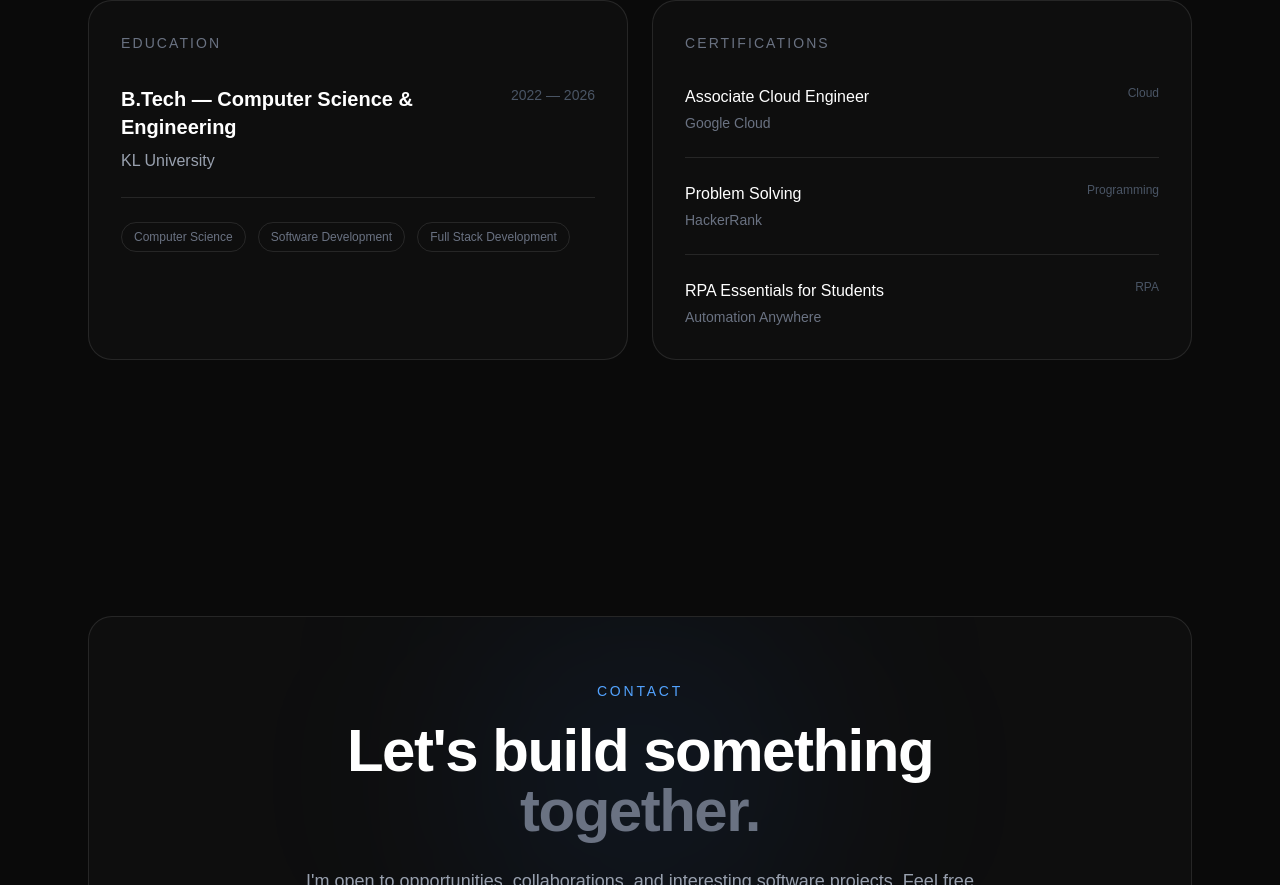
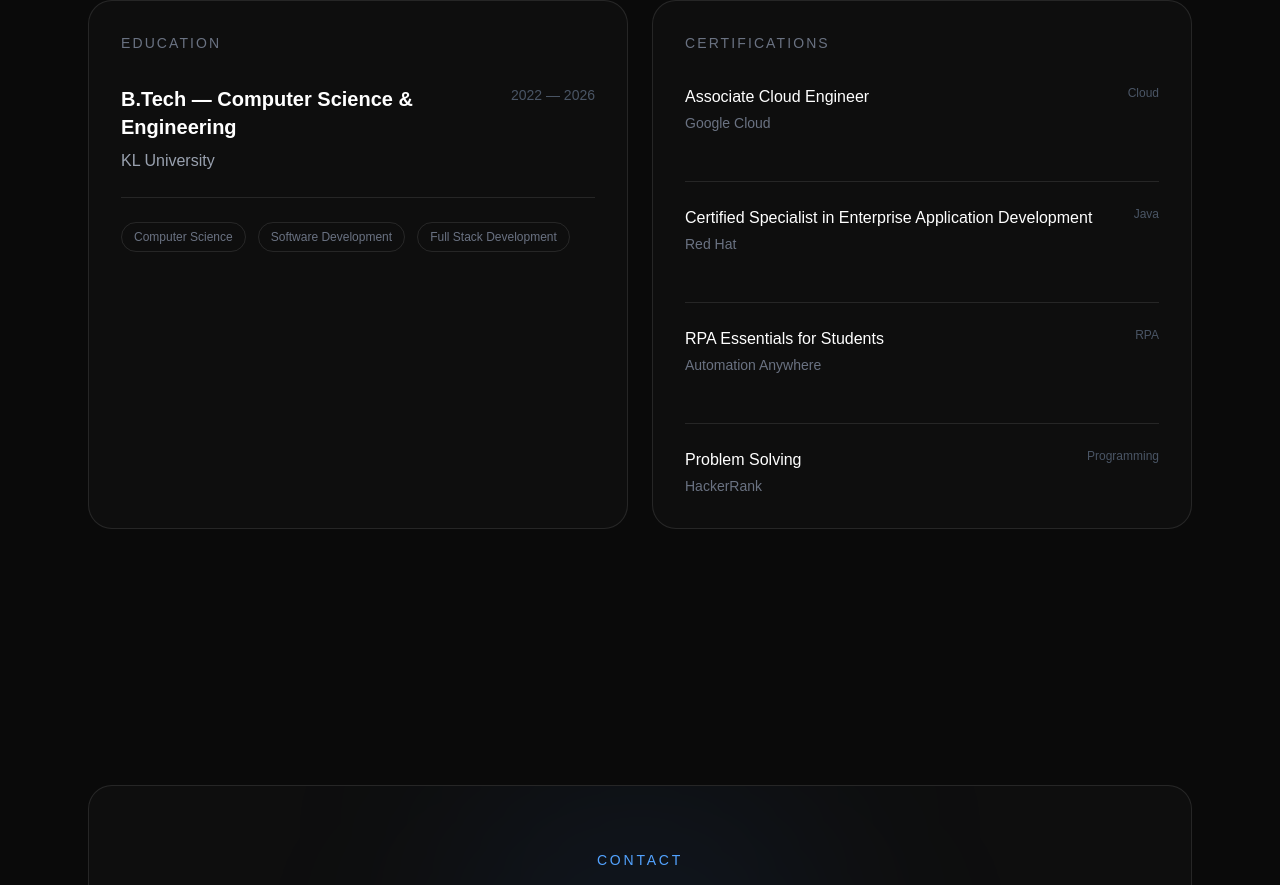
Before and after one commit to shaikyasirahmed07/yasir-portfolio, a Next.js app: page / in a window 1280 px wide. Shown: the part 5555-6440 px from the top of the page. Built offline with nearby package versions, Linux system fonts and the light colour scheme.

Commit message:
Add certification verification links

```diff
--- a/src/app/page.tsx
+++ b/src/app/page.tsx
@@ -1734,29 +1734,111 @@ export default function Home() {
 
               <div className="mt-8 space-y-6">
 
-                {/* Google Cloud */}
-                <div className="group">
+                {/* =================================================
+                    GOOGLE CLOUD
+                ================================================= */}
+                <a
+                  href="https://www.credly.com/badges/008d1182-11c8-4bc0-9a50-de89171630a3/public_url"
+                  target="_blank"
+                  rel="noopener noreferrer"
+                  className="group block"
+                >
                   <div className="flex items-start justify-between gap-4">
+
                     <div>
-                      <h3 className="font-medium text-white">
+                      <h3 className="font-medium text-white transition-colors group-hover:text-blue-400">
                         Associate Cloud Engineer
                       </h3>
 
                       <p className="mt-1 text-sm text-gray-500">
                         Google Cloud
                       </p>
+
+                      <p className="mt-2 text-xs text-blue-400 opacity-0 transition-opacity group-hover:opacity-100">
+                        View Credential ↗
+                      </p>
                     </div>
 
                     <span className="text-xs text-gray-600">
                       Cloud
                     </span>
+
                   </div>
-                </div>
-
-
-                {/* HackerRank */}
+                </a>
+
+
+                {/* =================================================
+                    RED HAT
+                ================================================= */}
+                <a
+                  href="https://www.credly.com/badges/bbefff8e-25cd-4ce0-bcc6-8a8c17d35a89/public_url"
+                  target="_blank"
+                  rel="noopener noreferrer"
+                  className="group block border-t border-white/10 pt-6"
+                >
+                  <div className="flex items-start justify-between gap-4">
+
+                    <div>
+                      <h3 className="font-medium text-white transition-colors group-hover:text-blue-400">
+                        Certified Specialist in Enterprise Application Development
+                      </h3>
+
+                      <p className="mt-1 text-sm text-gray-500">
+                        Red Hat
+                      </p>
+
+                      <p className="mt-2 text-xs text-blue-400 opacity-0 transition-opacity group-hover:opacity-100">
+                        View Credential ↗
+                      </p>
+                    </div>
+
+                    <span className="shrink-0 text-xs text-gray-600">
+                      Java
+                    </span>
+
+                  </div>
+                </a>
+
+
+                {/* =================================================
+                    AUTOMATION ANYWHERE
+                ================================================= */}
+                <a
+                  href="https://certificates.automationanywhere.com/8d192d31-dde3-4dbd-a2e1-079a4b7e246d"
+                  target="_blank"
+                  rel="noopener noreferrer"
+                  className="group block border-t border-white/10 pt-6"
+                >
+                  <div className="flex items-start justify-between gap-4">
+
+                    <div>
+                      <h3 className="font-medium text-white transition-colors group-hover:text-blue-400">
+                        RPA Essentials for Students
+                      </h3>
+
+                      <p className="mt-1 text-sm text-gray-500">
+                        Automation Anywhere
+                      </p>
+
+                      <p className="mt-2 text-xs text-blue-400 opacity-0 transition-opacity group-hover:opacity-100">
+                        View Credential ↗
+                      </p>
+                    </div>
+
+                    <span className="text-xs text-gray-600">
+                      RPA
+                    </span>
+
+                  </div>
+                </a>
+
+
+                {/* =================================================
+                    HACKERRANK
+                ================================================= */}
                 <div className="border-t border-white/10 pt-6">
                   <div className="flex items-start justify-between gap-4">
+
                     <div>
                       <h3 className="font-medium text-white">
                         Problem Solving
@@ -1770,26 +1852,7 @@ export default function Home() {
                     <span className="text-xs text-gray-600">
                       Programming
                     </span>
-                  </div>
-                </div>
-
-
-                {/* Automation Anywhere */}
-                <div className="border-t border-white/10 pt-6">
-                  <div className="flex items-start justify-between gap-4">
-                    <div>
-                      <h3 className="font-medium text-white">
-                        RPA Essentials for Students
-                      </h3>
-
-                      <p className="mt-1 text-sm text-gray-500">
-                        Automation Anywhere
-                      </p>
-                    </div>
-
-                    <span className="text-xs text-gray-600">
-                      RPA
-                    </span>
+
                   </div>
                 </div>
 
```
